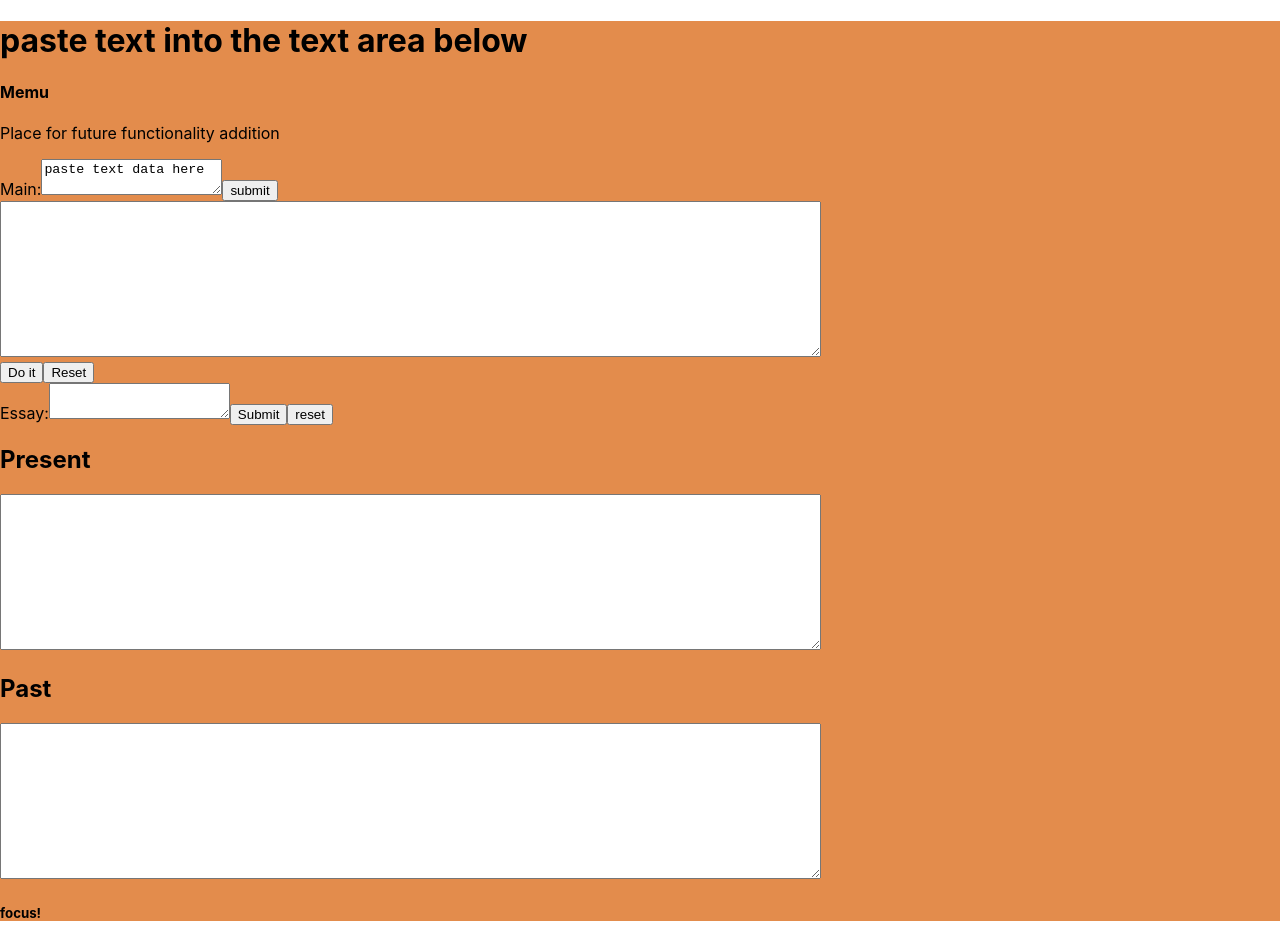
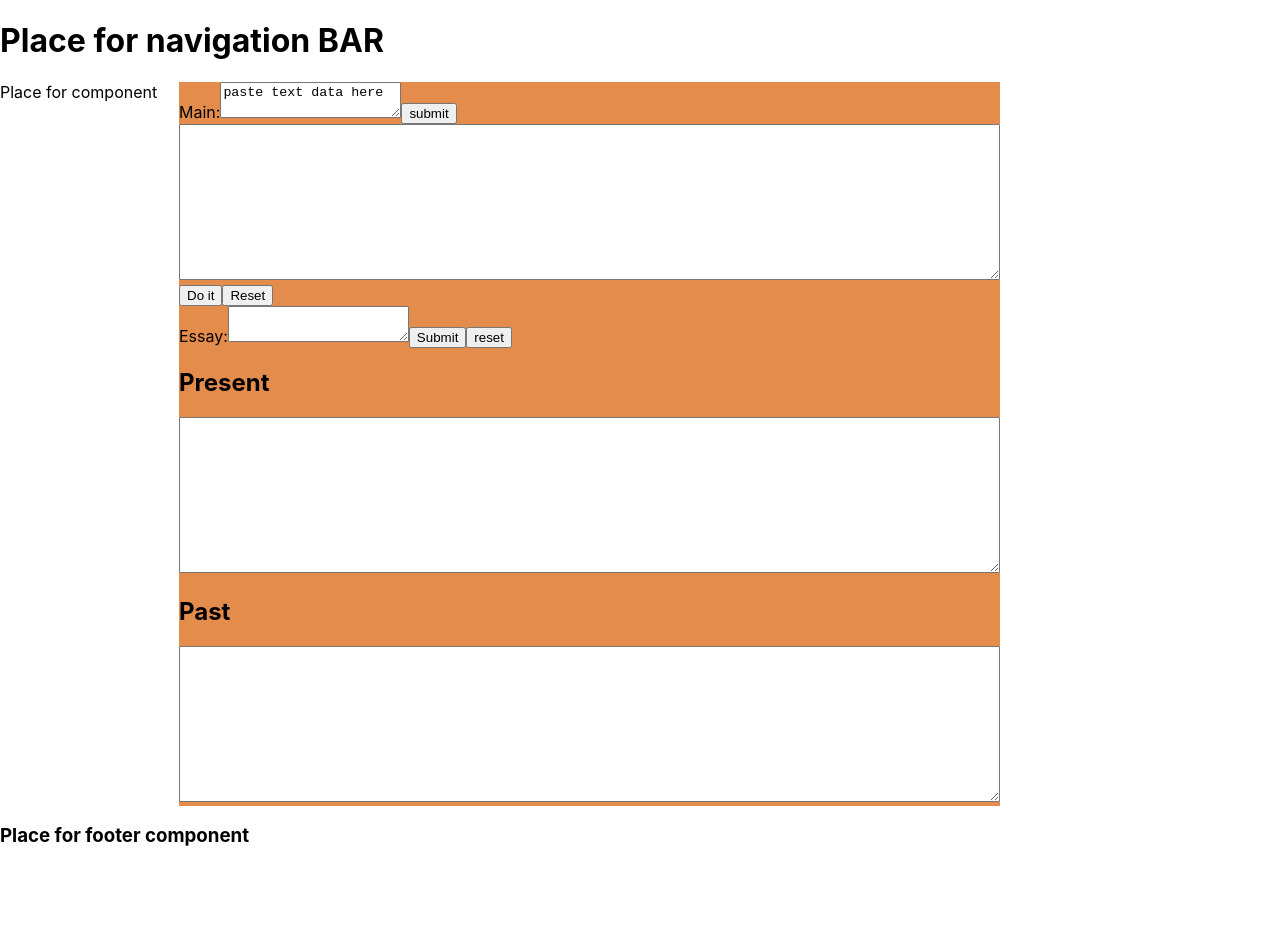
Before and after one commit to AndreyKonovalenko/toolkit, a React (Create React App) app in the folder client/: page / in a window 1280 px wide. After the commit the page ends 866 px from the top, so only its background shows below. Built offline with nearby package versions, Linux system fonts and the light colour scheme.

Commit message:
chore: work on componets style

```diff
--- a/client/src/components/layout/Layout.js
+++ b/client/src/components/layout/Layout.js
@@ -1,17 +1,59 @@
 import React from 'react';
-import {ThemeProvider} from 'react-jss';
+import { ThemeProvider, createUseStyles } from 'react-jss';
 
 const theme = {
+  // color scheme
   colorPrimary: '#e38c4c',
   colorSecondary: '#f6c561',
   colorTertiary: 'fcf1da',
   colorQuaternary: '#977B60',
+  // grid structure
+
 };
 
+let useStyles = createUseStyles(() => ({
+  wrapper: {
+    maxWidth: 1000,
+    display: 'grid',
+    gridTemplateColumns: '1fr 4fr',
+    gridTemplateRows: 'auto'
+  },
+  header: {
+    gridColumn: "1/3",
+    gridRow: "1/2"
+  },
+
+  aside: {
+    gridColumn: "1/2",
+    gridRow: "2/3"
+  },
+
+  main: {
+    gridColumn: "2/3",
+    gridRow: "2/3"
+  },
+  footer: {
+    gridColumn: "1/3",
+    gridRow: "3/4",
+  }
+
+}))
+
 const Layout = (props) => {
+  const classes = useStyles()
+
   return (
     <ThemeProvider theme={theme}>
-      <div>{props.children}</div>
+      <div className={classes.wrapper}>
+        <div className={classes.header}>
+          <h1>Place for navigation BAR</h1>
+        </div>
+        <div className={classes.aside}> Place for component</div>
+        <div className={classes.main}>{props.children}</div>
+        <div className={classes.footer}>
+          <h3>Place for footer component</h3>
+        </div>
+      </div>
     </ThemeProvider>
   );
 };
--- a/client/src/containers/Main.js
+++ b/client/src/containers/Main.js
@@ -1,9 +1,9 @@
-import React, {useState, useEffect} from 'react';
+import React, { useState, useEffect } from 'react';
 import InputTextForm from '../components/InputTextForm';
-import {createUseStyles, useTheme} from 'react-jss';
+import { createUseStyles, useTheme } from 'react-jss';
 
 let useStyles = createUseStyles((theme) => ({
-  wrapper: {
+  container: {
     background: theme.colorPrimary,
   },
 }));
@@ -12,7 +12,7 @@ let useStyles = createUseStyles((theme) => ({
 
 const Main = (props) => {
   const theme = useTheme();
-  const classes = useStyles({...props, theme});
+  const classes = useStyles({ ...props, theme });
 
   const [textData, setTextData] = useState('paste text data here');
 
@@ -57,17 +57,8 @@ const Main = (props) => {
   //   pastOutput.innerHTML = pastResult
 
   const data = (
-    <div className={classes.wrapper}>
-      <div>
-        <header>
-          <h1>paste text into the text area below</h1>
-        </header>
-        <aside>
-          <h4>Memu</h4>
-          <p>Place for future functionality addition</p>
-        </aside>
-        <main>
-          <div class='container'>
+
+    <div className={classes.container}>
             <InputTextForm
               value={textData}
               onSubmit={onSumbmitHandler}
@@ -108,12 +99,7 @@ const Main = (props) => {
               ></textarea>
             </div>
           </div>
-        </main>
-        <footer>
-          <h5>focus!</h5>
-        </footer>
-      </div>
-    </div>
+
   );
   return data;
 };
```
